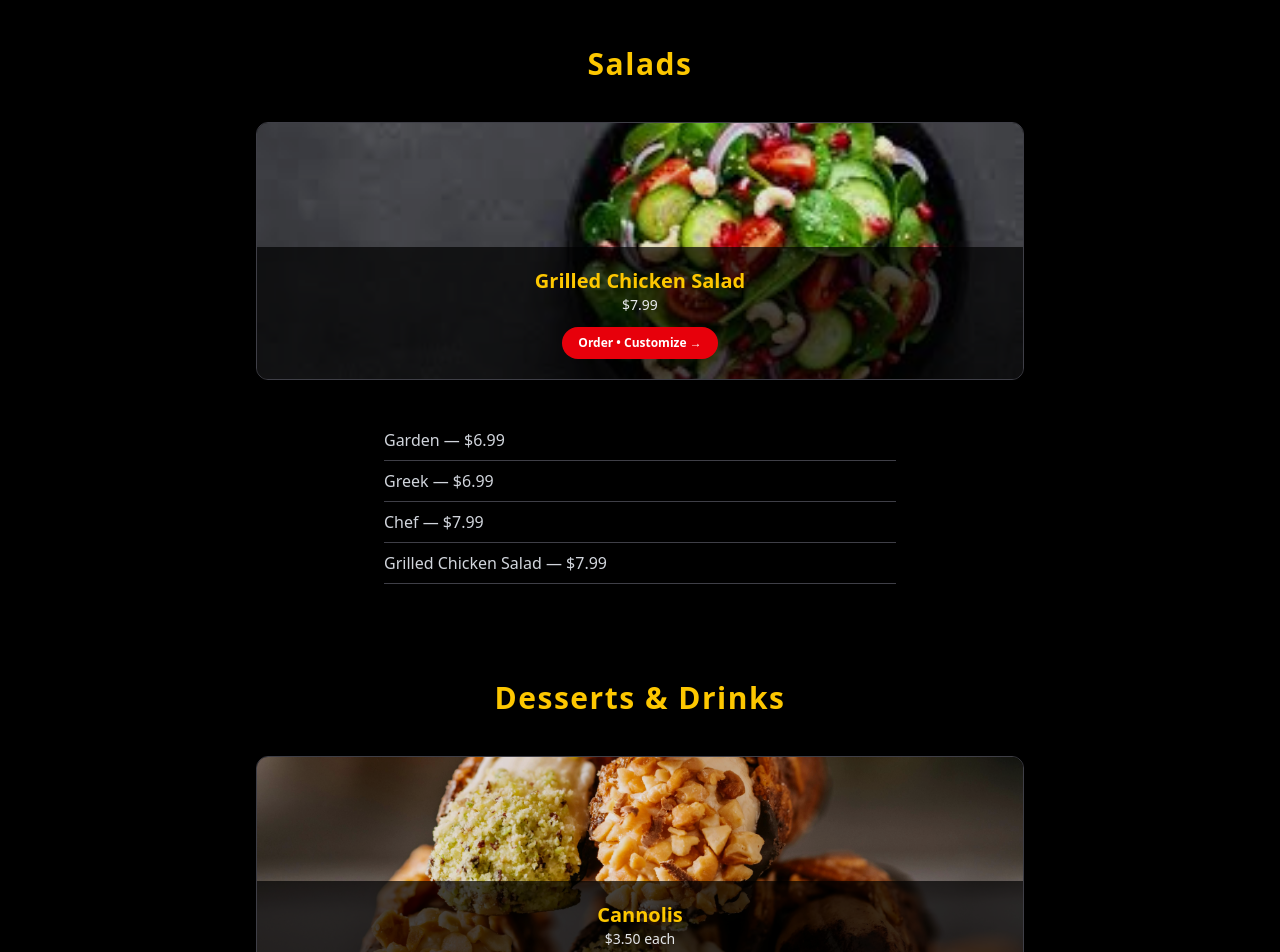
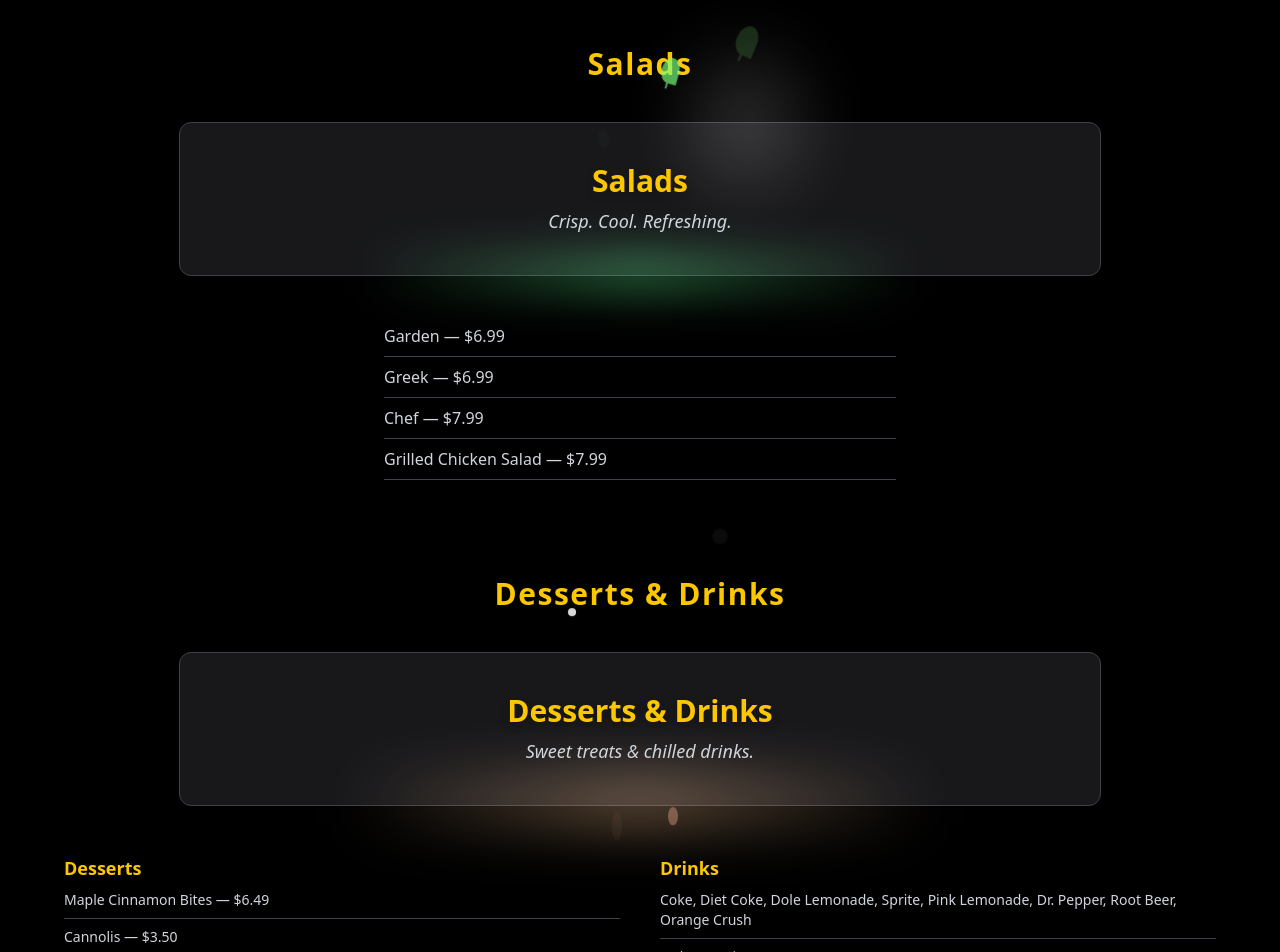
Before and after one commit to ZachAH/UpperCrust, a React (Vite) app: page /menu in a window 1280 px wide. Shown: the part 5220-6172 px from the top of the page. Built offline with nearby package versions, Linux system fonts and the light colour scheme.

Commit message:
final tweaks

```diff
--- a/src/components/menu.tsx
+++ b/src/components/menu.tsx
@@ -525,34 +525,29 @@ export default function Menu() {
         </h3>
 
         {/* Featured Salad Card */}
-        <motion.div
-          variants={popIn}
-          initial="hidden"
-          whileInView="visible"
-          viewport={{ once: true, amount: 0.25 }}
-          className="relative max-w-3xl mx-auto rounded-xl overflow-hidden shadow-md border border-zinc-700"
-        >
-          <img
-            loading="lazy"
-            src="/images/salads/1.jpg"
-            alt="Grilled Chicken Salad"
-            className="h-64 w-full object-cover brightness-90"
-          />
+        {/* 🥗 Salads Fresh Feature */}
+        <div className="relative z-0 fresh-glow rounded-xl w-full md:w-[80%] mx-auto mb-12 p-10 bg-zinc-900 shadow-lg border border-zinc-700 overflow-visible">
 
-          <div className="absolute bottom-0 left-0 right-0 bg-black/70 p-5 text-center">
-            <h4 className="text-xl font-bold text-yellow-400">Grilled Chicken Salad</h4>
-            <p className="text-gray-200 text-sm">$7.99</p>
+          {/* Mist */}
+          <div className="mist mist-1"></div>
+          <div className="mist mist-2"></div>
 
-            <a
-              href="https://uppercrust.hungerrush.com/Order/"
-              target="_blank"
-              rel="noopener noreferrer"
-              className="mt-3 inline-block bg-red-600 hover:bg-red-700 text-white px-4 py-2 rounded-full text-xs font-semibold"
-            >
-              Order • Customize →
-            </a>
+          {/* Sparkles */}
+          <div className="leaf-sparkle sparkle-1"></div>
+          <div className="leaf-sparkle sparkle-2"></div>
+          <div className="leaf-sparkle sparkle-3"></div>
+
+
+          <div className="text-center relative z-10">
+            <h4 className="text-3xl font-extrabold text-yellow-400 drop-shadow-lg mb-2">
+              Salads
+            </h4>
+            <p className="text-gray-300 text-lg italic">
+              Crisp. Cool. Refreshing.
+            </p>
           </div>
-        </motion.div>
+        </div>
+
 
         {/* Salad List */}
         <div className="mt-12 max-w-lg mx-auto text-left text-gray-300">
@@ -577,34 +572,27 @@ export default function Menu() {
         </h3>
 
         {/* Featured Dessert Card */}
-        <motion.div
-          variants={popIn}
-          initial="hidden"
-          whileInView="visible"
-          viewport={{ once: true, amount: 0.25 }}
-          className="relative max-w-3xl mx-auto rounded-xl overflow-hidden shadow-md border border-zinc-700"
-        >
+        {/* 🍰 Desserts Feature */}
+        <div className="relative z-0 dessert-glow rounded-xl w-full md:w-[80%] mx-auto mb-12 p-10 bg-zinc-900 shadow-lg border border-zinc-700 overflow-visible">
 
-          <img
-            loading="lazy"
-            src="/images/desserts/1.jpg"
-            alt="Cannolis"
-            className="h-64 w-full object-cover brightness-90"
-          />
+          {/* Sparkles */}
+          <div className="dessert-sparkle sparkle-d1"></div>
+          <div className="dessert-sparkle sparkle-d2"></div>
 
-          <div className="absolute bottom-0 left-0 right-0 bg-black/70 p-5 text-center">
-            <h4 className="text-xl font-bold text-yellow-400">Cannolis</h4>
-            <p className="text-gray-200 text-sm">$3.50 each</p>
-            <a
-              href="https://uppercrust.hungerrush.com/Order/"
-              target="_blank"
-              rel="noopener noreferrer"
-              className="mt-3 inline-block bg-red-600 hover:bg-red-700 text-white px-4 py-2 rounded-full text-xs font-semibold"
-            >
-              Order • Customize →
-            </a>
+          {/* Drip effect */}
+          <div className="drip drip-1"></div>
+          <div className="drip drip-2"></div>
+
+          <div className="text-center relative z-10">
+            <h4 className="text-3xl font-extrabold text-yellow-400 drop-shadow-lg mb-2">
+              Desserts & Drinks
+            </h4>
+            <p className="text-gray-300 text-lg italic">
+              Sweet treats & chilled drinks.
+            </p>
           </div>
-        </motion.div>
+        </div>
+
 
         {/* Quick List */}
         <div className="mt-12 grid sm:grid-cols-2 gap-10 text-left text-gray-300 text-sm">
--- a/src/index.css
+++ b/src/index.css
@@ -368,3 +368,212 @@
 .hot-glow {
   box-shadow: 0 0 40px rgba(255, 120, 40, 0.18);
 }
+
+@layer utilities {
+
+  /* SALAD EFFECTS 🌿 */
+  .fresh-glow::before {
+    content: "";
+    position: absolute;
+    bottom: -20px;
+    left: 50%;
+    transform: translateX(-50%);
+    width: 80%;
+    height: 45px;
+    background: radial-gradient(circle, rgba(100, 255, 150, 0.35), transparent 75%);
+    filter: blur(20px);
+    z-index: -1;
+  }
+
+  .mist {
+    position: absolute;
+    width: 120px;
+    height: 200px;
+    background: radial-gradient(circle, rgba(255, 255, 255, 0.5), transparent 70%);
+    filter: blur(28px);
+    opacity: 0.45;
+    pointer-events: none;
+    animation: mistRise 7s infinite ease-in-out;
+  }
+
+  .mist-1 {
+    left: 40%;
+    top: -15px;
+    animation-delay: 0s;
+  }
+
+  .mist-2 {
+    left: 55%;
+    top: -25px;
+    animation-delay: 3s;
+  }
+
+  @keyframes mistRise {
+    0% {
+      transform: translateY(20px) scale(0.9);
+      opacity: 0;
+    }
+
+    35% {
+      opacity: 0.55;
+    }
+
+    100% {
+      transform: translateY(-140px) scale(1.3);
+      opacity: 0;
+    }
+  }
+
+  /* --- Leaf Sparkle Replacement 🌿 --- */
+  .leaf-sparkle {
+    position: absolute;
+    width: 18px;
+    height: 26px;
+    background: rgba(120, 255, 120, 0.85);
+    border-radius: 50% 50% 0 50%;
+    transform-origin: bottom center;
+    animation: leafFloat 5.5s infinite ease-in-out;
+    filter: blur(0.5px);
+  }
+
+  /* stem shape */
+  .leaf-sparkle::after {
+    content: "";
+    position: absolute;
+    bottom: -6px;
+    left: 45%;
+    width: 2px;
+    height: 7px;
+    background: rgba(100, 200, 100, 0.95);
+    border-radius: 9999px;
+  }
+
+  .sparkle-1 {
+    left: 45%;
+    top: -12px;
+    animation-delay: 1.2s;
+  }
+
+  .sparkle-2 {
+    left: 60%;
+    top: -20px;
+    animation-delay: 2.4s
+  }
+
+
+  .sparkle-3 {
+    left: 52%;
+    top: -18px;
+    animation-delay: 3.7s;
+  }
+
+
+
+  /* float animation */
+  @keyframes leafFloat {
+    0% {
+      transform: translateY(10px) rotate(0deg) scale(0.6);
+      opacity: 0;
+    }
+
+    40% {
+      opacity: 1;
+    }
+
+    100% {
+      transform: translateY(-80px) rotate(25deg) scale(1.2);
+      opacity: 0;
+    }
+  }
+
+
+
+
+  /* DESSERT EFFECTS ✨🍫 */
+  .dessert-glow::before {
+    content: "";
+    position: absolute;
+    bottom: -20px;
+    left: 50%;
+    transform: translateX(-50%);
+    width: 80%;
+    height: 50px;
+    background: radial-gradient(circle, rgba(255, 200, 150, 0.45), transparent 80%);
+    filter: blur(28px);
+    z-index: -1;
+  }
+
+  .dessert-sparkle {
+    position: absolute;
+    width: 12px;
+    height: 12px;
+    background: rgba(255, 255, 255, 0.85);
+    border-radius: 9999px;
+    animation: dessertSparkle 5s infinite ease-in-out;
+  }
+
+  .sparkle-d1 {
+    left: 42%;
+    top: -20px;
+    animation-delay: 0s;
+  }
+
+  .sparkle-d2 {
+    left: 58%;
+    top: -15px;
+    animation-delay: 2.4s;
+  }
+
+  @keyframes dessertSparkle {
+    0% {
+      transform: translateY(10px) scale(0.4);
+      opacity: 0;
+    }
+
+    40% {
+      opacity: 1;
+    }
+
+    100% {
+      transform: translateY(-110px) scale(1.3);
+      opacity: 0;
+    }
+  }
+
+  .drip {
+    position: absolute;
+    bottom: -15px;
+    width: 10px;
+    height: 25px;
+    background: rgba(255, 180, 150, 0.7);
+    border-radius: 50%;
+    animation: dessertDrip 6s infinite ease-in;
+  }
+
+  .drip-1 {
+    left: 47%;
+    animation-delay: 1.2s;
+  }
+
+  .drip-2 {
+    left: 53%;
+    animation-delay: 3.3s;
+  }
+
+  @keyframes dessertDrip {
+    0% {
+      transform: translateY(0px) scaleY(0.4);
+      opacity: 0;
+    }
+
+    30% {
+      opacity: 0.7;
+    }
+
+    100% {
+      transform: translateY(20px) scaleY(1.2);
+      opacity: 0;
+    }
+  }
+
+}
```
